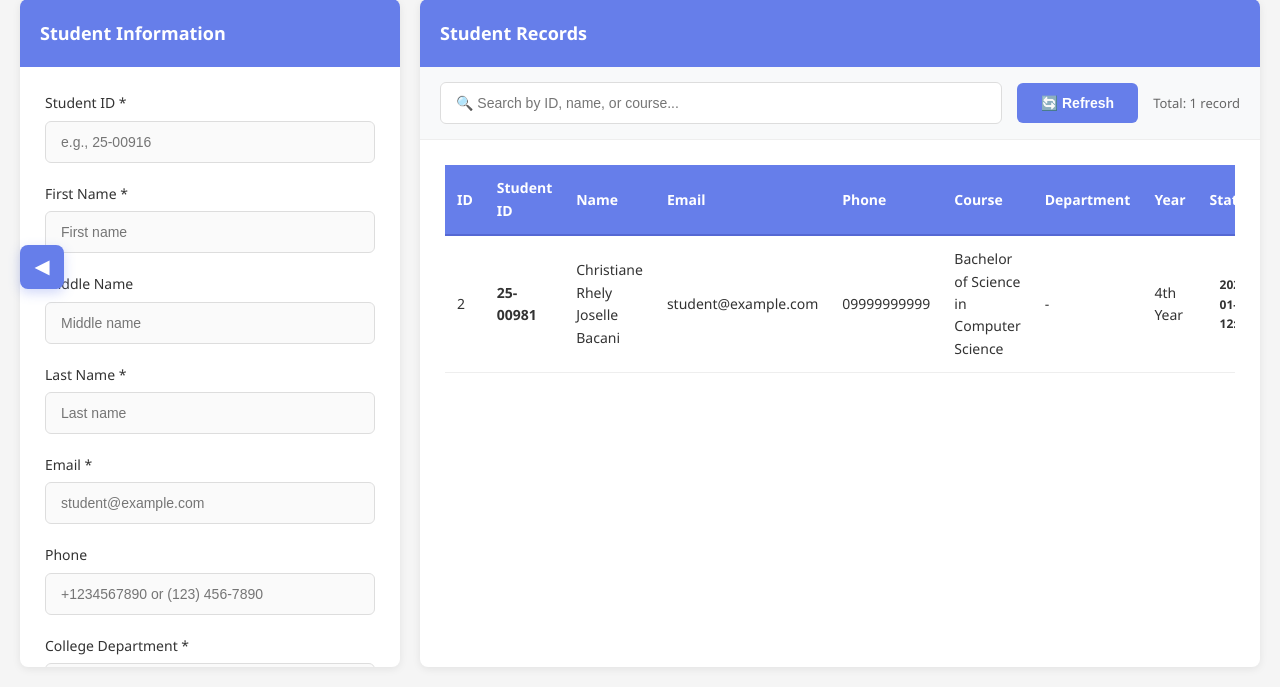
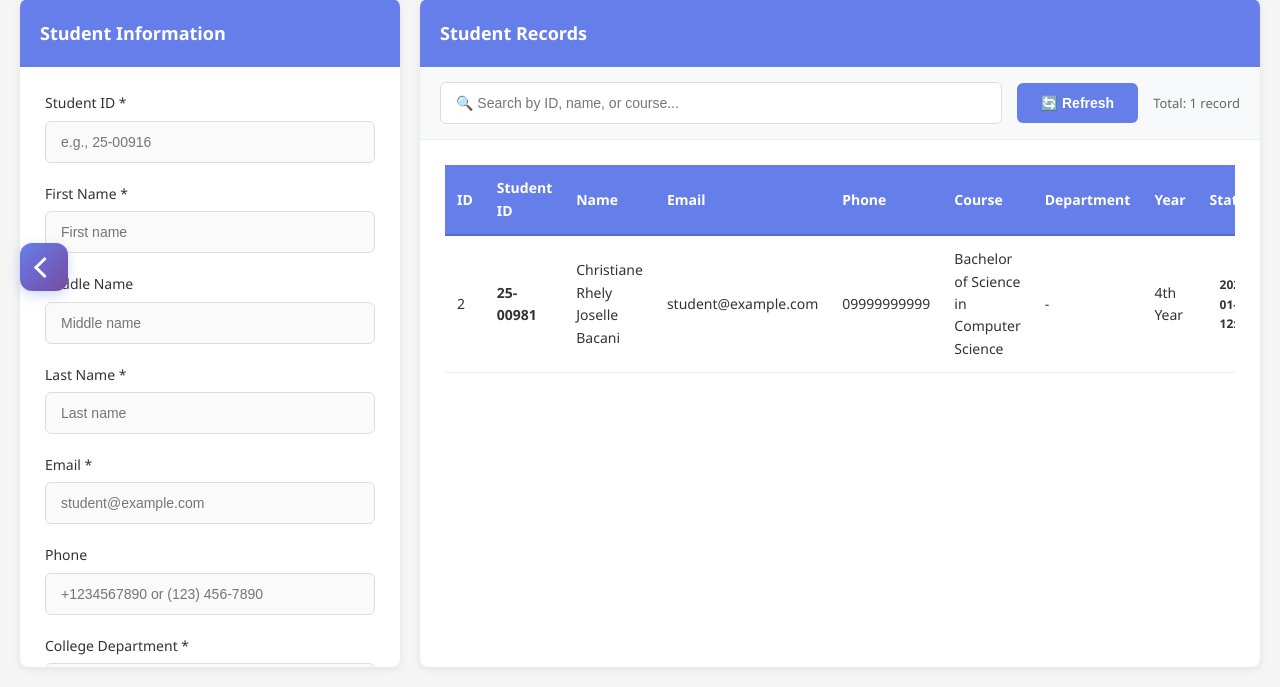
Before and after one commit to christianebacani/CRUD-Based-College-Enrollment-System, a Flask app: page /dashboard in a window 1280 px wide. Shown: the part 133-820 px from the top of the page. Run offline with Flask 3, Linux system fonts and the light colour scheme; a user stored in the database is signed in; data comes from the database, SQL or seed files in the repository.

Commit message:
refact: Content of the style.css module

```diff
--- a/static/css/style.css
+++ b/static/css/style.css
@@ -455,19 +455,17 @@ select.form-control {
     left: 20px;
     top: 50%;
     transform: translateY(-50%) translateX(-100px);
-    background: #667eea;
+    background: linear-gradient(135deg, #667eea 0%, #764ba2 100%);
     border: none;
     color: white;
-    width: 44px;
-    height: 44px;
-    border-radius: 8px;
+    width: 48px;
+    height: 48px;
+    border-radius: 12px;
     cursor: pointer;
     display: flex;
     align-items: center;
     justify-content: center;
-    transition: all 0.3s ease;
-    font-size: 18px;
-    font-weight: bold;
+    transition: all 0.3s cubic-bezier(0.4, 0, 0.2, 1);
     box-shadow: 0 4px 12px rgba(102, 126, 234, 0.3);
     z-index: 1000;
     opacity: 0;
@@ -483,18 +481,39 @@ select.form-control {
 }
 
 .floating-toggle-btn:hover {
-    background: #5568d3;
-    transform: translateY(-50%) translateX(0) scale(1.05);
-    box-shadow: 0 6px 16px rgba(102, 126, 234, 0.4);
+    background: linear-gradient(135deg, #5568d3 0%, #6941a5 100%);
+    transform: translateY(-50%) translateX(0) scale(1.08);
+    box-shadow: 0 8px 20px rgba(102, 126, 234, 0.5);
 }
 
-/* Update icon based on form state */
+/* CSS Chevron Icon */
+.toggle-icon {
+    position: relative;
+    width: 12px;
+    height: 12px;
+    display: flex;
+    align-items: center;
+    justify-content: center;
+}
+
+.toggle-icon::before {
+    content: '';
+    position: absolute;
+    width: 12px;
+    height: 12px;
+    border-right: 3px solid white;
+    border-bottom: 3px solid white;
+    transform: rotate(-45deg);
+    transition: transform 0.3s ease;
+}
+
+/* Update chevron direction based on form state */
 .dashboard-container.form-collapsed .floating-toggle-btn .toggle-icon::before {
-    content: '▶';
+    transform: rotate(-45deg); /* Point right */
 }
 
 .dashboard-container:not(.form-collapsed) .floating-toggle-btn .toggle-icon::before {
-    content: '◀';
+    transform: rotate(135deg); /* Point left */
 }
 
 /* Left edge hover zone */
```
